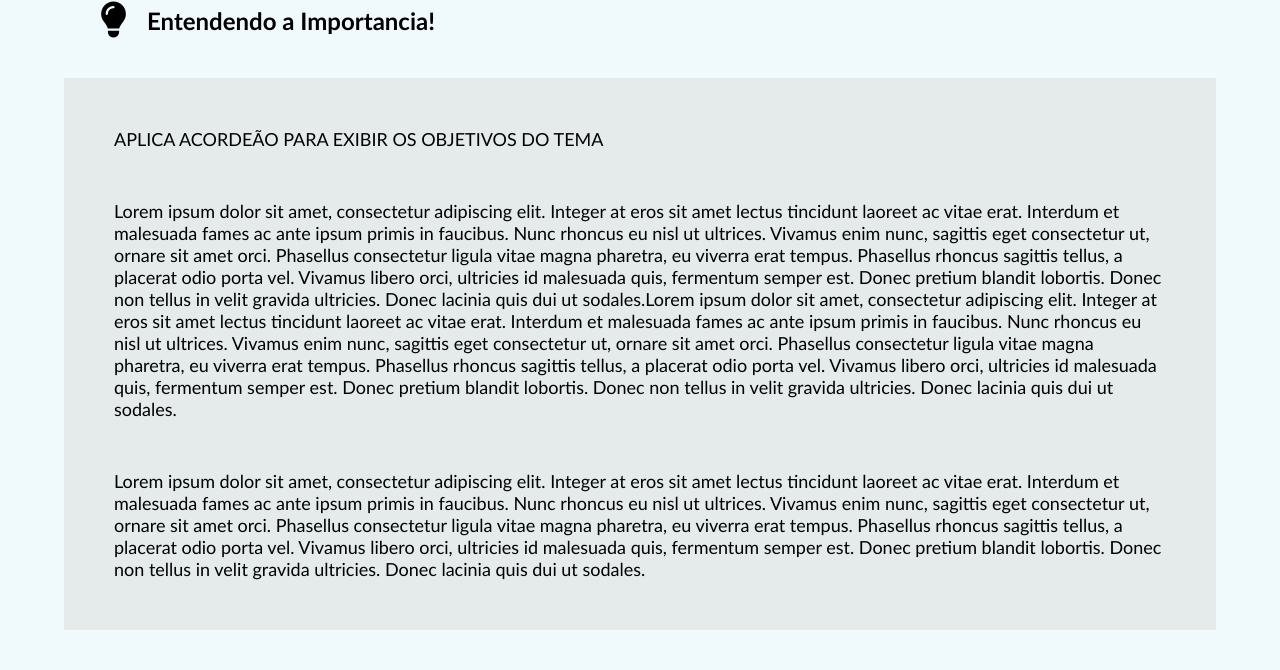
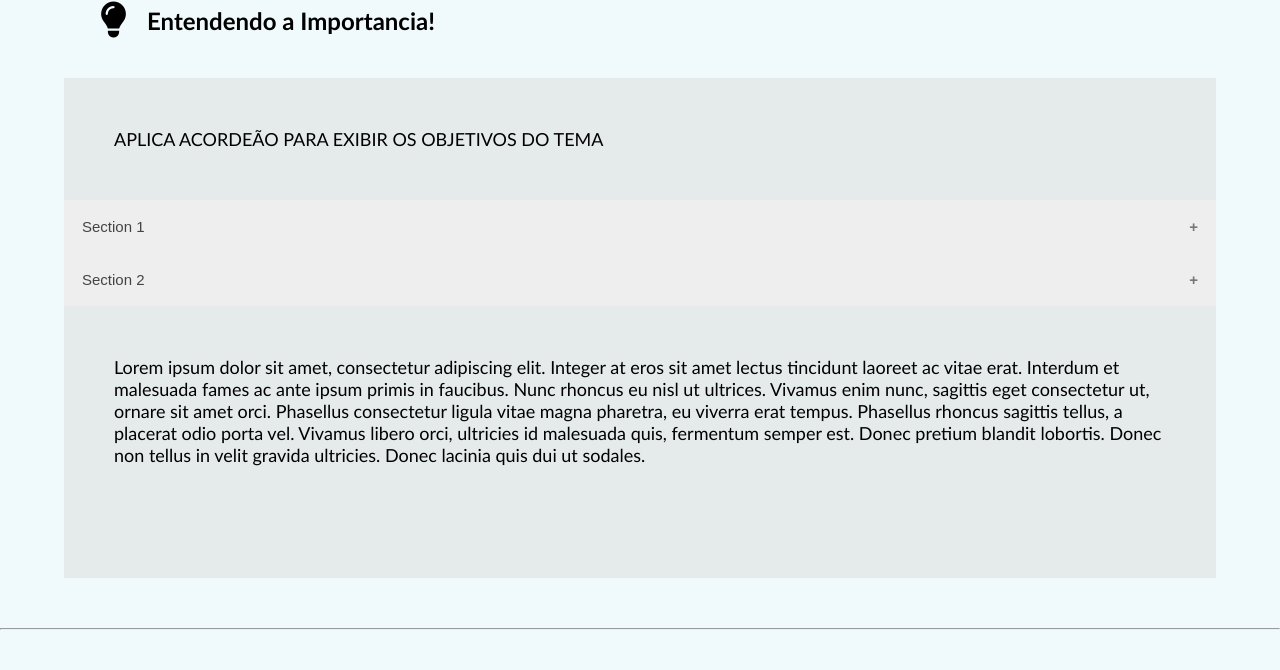
Before and after one commit to NicolasAbner/Portal-do-Clima---WEB, a PHP site: page / in a window 1280 px wide. Shown: the part 1674-2344 px from the top of the page. Run offline with PHP 8.4, Linux system fonts and the light colour scheme; some libraries are stand-ins or nearby versions.

Commit message:
JS Acordeão Home

```diff
--- a/CSS/stylesheet.css
+++ b/CSS/stylesheet.css
@@ -333,3 +333,41 @@ body{
     padding: 5px;
 
 }
+
+/* ACORDEÃO HOME */
+.accordion {
+    background-color: #eee;
+    color: #444;
+    cursor: pointer;
+    padding: 18px;
+    width: 100%;
+    border: none;
+    text-align: left;
+    outline: none;
+    font-size: 15px;
+    transition: 0.4s;
+  }
+
+  .active, .accordion:hover {
+    background-color: #ccc;
+  }
+
+  .accordion:after {
+    content: '\002B';
+    color: #777;
+    font-weight: bold;
+    float: right;
+    margin-left: 5px;
+  }
+
+  .active:after {
+    content: "\2212";
+  }
+
+  .panel {
+    padding: 0 18px;
+    background-color: white;
+    max-height: 0;
+    overflow: hidden;
+    transition: max-height 0.2s ease-out;
+  }
--- /dev/null
+++ b/JS/javascript.js
@@ -0,0 +1,15 @@
+// ACORDEÃO HOME
+var acc = document.getElementsByClassName("accordion");
+var i;
+
+for (i = 0; i < acc.length; i++) {
+    acc[i].addEventListener("click", function() {
+        this.classList.toggle("active");
+        var panel = this.nextElementSibling;
+        if (panel.style.maxHeight) {
+        panel.style.maxHeight = null;
+        } else {
+        panel.style.maxHeight = panel.scrollHeight + "px";
+        }
+    });
+}
--- a/index.html
+++ b/index.html
@@ -4,6 +4,7 @@
     <meta charset="UTF-8">
     <meta name="viewport" content="width=device-width, initial-scale=1.0">
     <link rel="stylesheet" href="./CSS/stylesheet.css">
+    <script src="./JS/javascript.js"></script>
     <script src="https://kit.fontawesome.com/051e1d8433.js" crossorigin="anonymous"></script>
     <title> Portal Climático </title>
 </head>
@@ -100,17 +101,14 @@
                     APLICA ACORDEÃO PARA EXIBIR OS OBJETIVOS DO TEMA
                 </p>
 
-                <p>Lorem ipsum dolor sit amet, consectetur adipiscing elit. Integer at eros sit amet lectus tincidunt
-                    laoreet ac vitae erat. Interdum et malesuada fames ac ante ipsum primis in faucibus. Nunc rhoncus eu nisl ut ultrices.
-                    Vivamus enim nunc, sagittis eget consectetur ut, ornare sit amet orci. Phasellus consectetur ligula vitae magna pharetra,
-                    eu viverra erat tempus. Phasellus rhoncus sagittis tellus, a placerat odio porta vel. Vivamus libero orci, ultricies id
-                    malesuada quis, fermentum semper est. Donec pretium blandit lobortis. Donec non tellus in velit gravida ultricies. Donec
-                    lacinia quis dui ut sodales.Lorem ipsum dolor sit amet, consectetur adipiscing elit. Integer at eros sit amet lectus tincidunt
-                    laoreet ac vitae erat. Interdum et malesuada fames ac ante ipsum primis in faucibus. Nunc rhoncus eu nisl ut ultrices. Vivamus
-                    enim nunc, sagittis eget consectetur ut, ornare sit amet orci. Phasellus consectetur ligula vitae magna pharetra, eu viverra erat
-                    tempus. Phasellus rhoncus sagittis tellus, a placerat odio porta vel. Vivamus libero orci, ultricies id malesuada quis, fermentum
-                    semper est. Donec pretium blandit lobortis. Donec non tellus in velit gravida ultricies. Donec lacinia quis dui ut sodales.
-                </p>
+                <button class="accordion">Section 1</button>
+                <div class="panel">
+                    <p>Lorem ipsum dolor sit amet, consectetur adipisicing elit, sed do eiusmod tempor incididunt ut labore et dolore magna aliqua. Ut enim ad minim veniam, quis nostrud exercitation ullamco laboris nisi ut aliquip ex ea commodo consequat.</p>
+                </div>
+                <button class="accordion">Section 2</button>
+                    <div class="panel">
+                    <p>Lorem ipsum dolor sit amet, consectetur adipisicing elit, sed do eiusmod tempor incididunt ut labore et dolore magna aliqua. Ut enim ad minim veniam, quis nostrud exercitation ullamco laboris nisi ut aliquip ex ea commodo consequat.</p>
+                </div>
 
                 <p>Lorem ipsum dolor sit amet, consectetur adipiscing elit. Integer at eros sit amet lectus
                     tincidunt laoreet ac vitae erat. Interdum et malesuada fames ac ante ipsum primis in faucibus.
```
